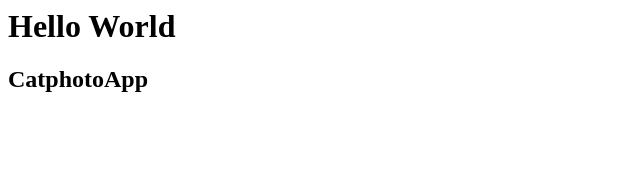
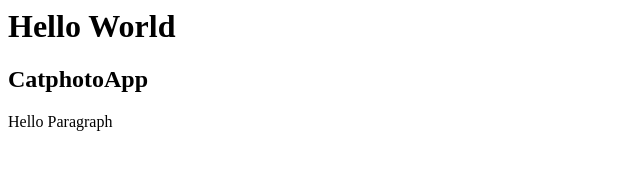
Before and after one commit to mohd01032023/htmlhandson, a plain HTML site: page index.html in a window 1280 px wide. Shown: the whole page, without its empty margins (0-640 px from the left). Drawn offline with Linux system fonts and the light colour scheme.

Commit message:
Inform with paragraph element

```diff
--- a/index.html
+++ b/index.html
@@ -1,2 +1,3 @@
 <h1>Hello World</h1>
 <h2>CatphotoApp</h2>
+<p>Hello Paragraph</p>
```
